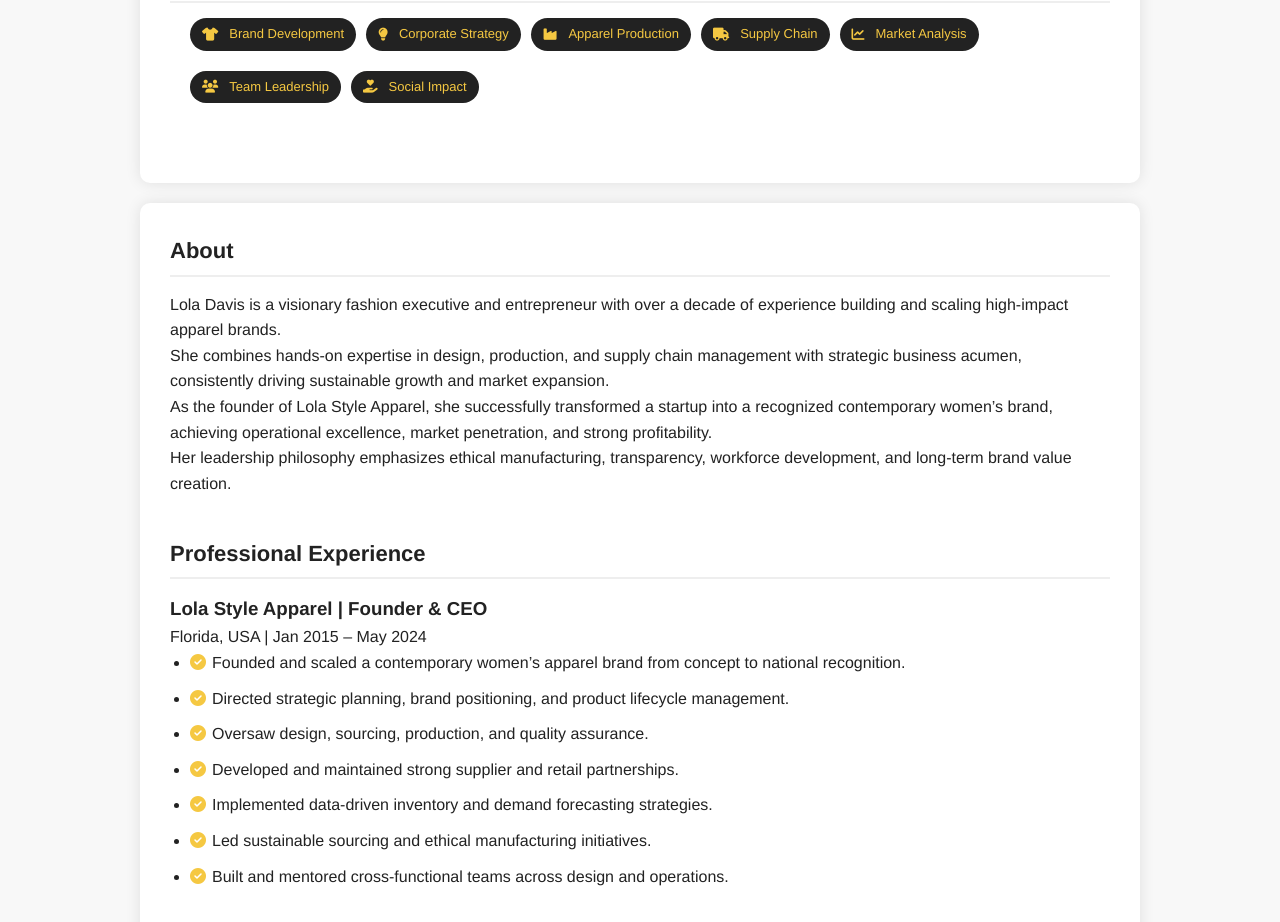
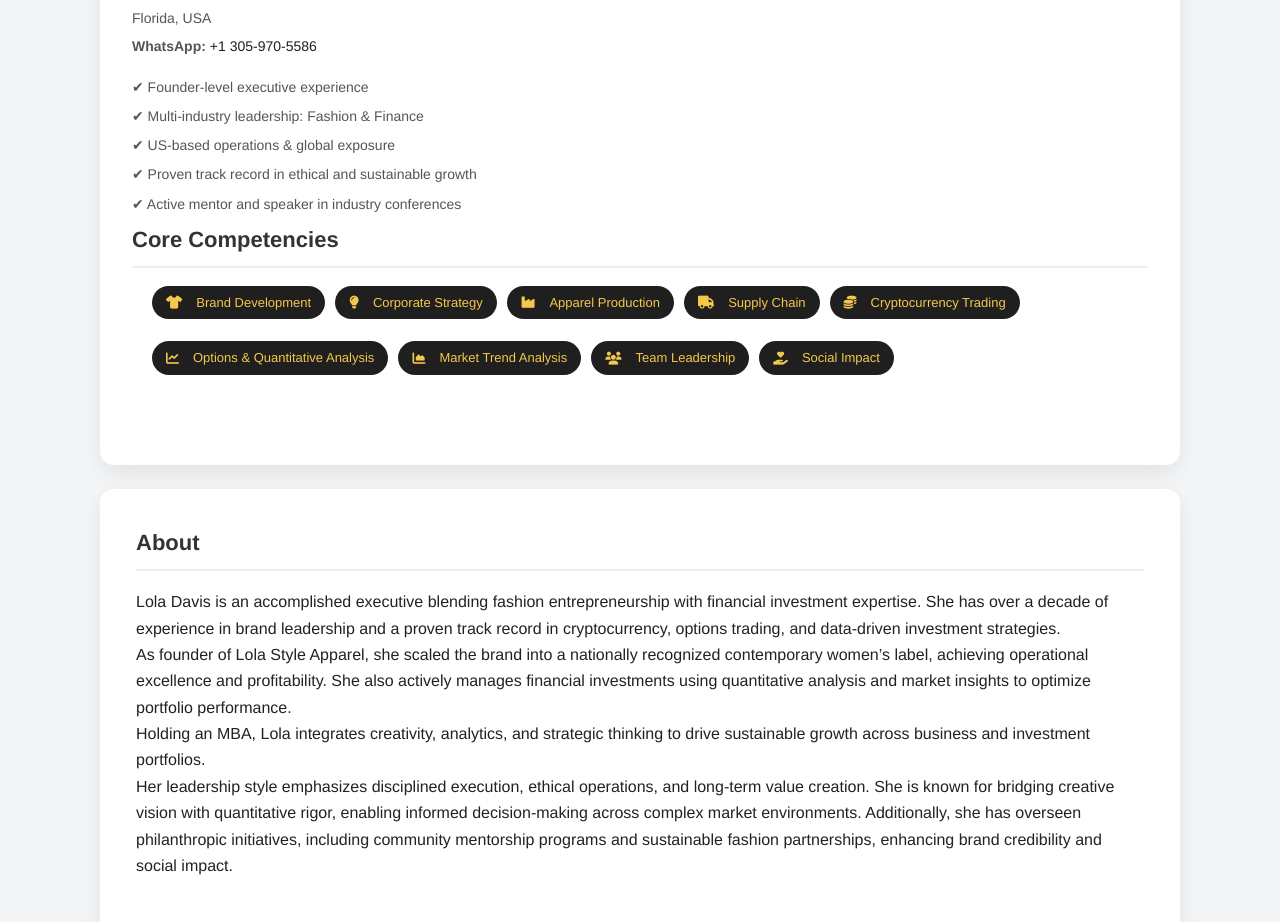
Before and after one commit to LolaDavis860206-sudo/Lola-Davis, a plain HTML site: page index.html in a window 1280 px wide. Shown: the part 1459-2381 px from the top of the page. Drawn offline with Linux system fonts and the light colour scheme.

Commit message:
Update index.html

```diff
--- a/index.html
+++ b/index.html
@@ -2,139 +2,120 @@
 <html lang="en">
 <head>
 <meta charset="UTF-8">
-
-<title>Lola Davis | Fashion Executive & Entrepreneur</title>
-
-<meta name="description" content="Lola Davis is a Fashion Executive, Entrepreneur, and Brand Strategist based in Florida, USA. Founder & CEO of Lola Style Apparel with over a decade of experience in apparel manufacturing, brand development, and ethical fashion leadership.">
-<meta name="keywords" content="Lola Davis, Fashion Executive, Entrepreneur, Brand Strategist, Lola Style Apparel, Fashion CEO Florida, Sustainable Fashion Leader">
-<meta name="author" content="Lola Davis">
-<meta name="robots" content="index, follow">
-
+<title>Lola Davis | Fashion & Finance Executive</title>
 <link rel="stylesheet" href="https://cdnjs.cloudflare.com/ajax/libs/font-awesome/6.4.0/css/all.min.css">
 
-<!-- Google Structured Data -->
-<script type="application/ld+json">
-{
-  "@context": "https://schema.org",
-  "@type": "Person",
-  "name": "Lola Davis",
-  "alternateName": "Lola Davis Fashion Executive",
-  "jobTitle": "Fashion Executive | Entrepreneur | Brand Strategist",
-  "address": {
-    "@type": "PostalAddress",
-    "addressRegion": "Florida",
-    "addressCountry": "United States"
-  },
-  "worksFor": {
-    "@type": "Organization",
-    "name": "Lola Style Apparel"
-  },
-  "description": "Visionary fashion executive and entrepreneur with over a decade of experience building and scaling high-impact apparel brands. Founder and CEO of Lola Style Apparel.",
-  "contactPoint": {
-    "@type": "ContactPoint",
-    "contactType": "WhatsApp",
-    "telephone": "+1-305-970-5586"
-  }
-}
-</script>
-
 <style>
-/* Reset */
+/* =========================
+   Global Reset & Base Style
+   ========================= */
 body, h1, h2, h3, p, ul, li {
     margin: 0;
     padding: 0;
 }
-
 body {
     font-family: "Helvetica Neue", Helvetica, Arial, sans-serif;
-    background-color: #f8f8f8;
+    background-color: #f4f5f7; /* 柔和商务灰，增强可信度 */
     color: #222;
-    line-height: 1.6;
+    line-height: 1.65;
 }
 
-/* Container */
+/* =========================
+   Layout Container
+   ========================= */
 .container {
-    max-width: 1000px;
+    max-width: 1080px;
     margin: 0 auto;
-    padding: 40px 20px;
+    padding: 50px 20px;
     display: flex;
     flex-wrap: wrap;
-    gap: 20px;
+    gap: 24px;
 }
 
-/* Sidebar */
+/* =========================
+   Sidebar (Profile)
+   ========================= */
 .sidebar {
-    flex: 1 1 280px;
+    flex: 1 1 300px;
     background-color: #ffffff;
-    padding: 30px;
-    border-radius: 10px;
-    box-shadow: 0 0 15px rgba(0,0,0,0.1);
+    padding: 32px;
+    border-radius: 14px;
+    box-shadow: 0 8px 24px rgba(0,0,0,0.08);
 }
 
 .sidebar img {
     width: 100%;
-    border-radius: 10px;
-    margin-bottom: 20px;
+    border-radius: 14px;
+    margin-bottom: 22px;
 }
 
 .sidebar h1 {
-    font-size: 28px;
-    margin: 10px 0 5px;
+    font-size: 30px;
+    margin-bottom: 6px;
+    color: #111;
 }
 
 .sidebar p {
     font-size: 14px;
     color: #555;
-    margin: 6px 0;
+    margin: 5px 0;
 }
 
-.sidebar a {
-    color: #222;
-    text-decoration: none;
+/* =========================
+   Trust Signals (NEW)
+   ========================= */
+.trust {
+    margin-top: 18px;
+    font-size: 13px;
+    color: #777;
+}
+.trust p {
+    margin-bottom: 6px;
 }
 
-.sidebar a:hover {
-    text-decoration: underline;
-}
-
-/* Skills */
+/* =========================
+   Skill Tags
+   ========================= */
 .skills ul {
     display: flex;
     flex-wrap: wrap;
     gap: 10px;
     list-style: none;
-    margin-top: 10px;
+    margin-top: 14px;
 }
 
 .skills li {
-    background-color: #222;
-    color: #f5c842;
-    padding: 6px 12px;
-    border-radius: 20px;
+    background-color: #1f1f1f;
+    color: #f3c84b;
+    padding: 6px 14px;
+    border-radius: 18px;
     font-size: 13px;
     display: flex;
     align-items: center;
-    gap: 5px;
+    gap: 6px;
 }
 
-/* Main content */
+/* =========================
+   Main Content
+   ========================= */
 .main {
-    flex: 2 1 650px;
+    flex: 2 1 680px;
     background-color: #ffffff;
-    padding: 30px;
-    border-radius: 10px;
-    box-shadow: 0 0 15px rgba(0,0,0,0.1);
+    padding: 36px;
+    border-radius: 14px;
+    box-shadow: 0 8px 24px rgba(0,0,0,0.08);
 }
 
 section {
-    margin-bottom: 40px;
+    margin-bottom: 46px;
 }
 
 section h2 {
     font-size: 22px;
     border-bottom: 2px solid #eee;
-    padding-bottom: 6px;
-    margin-bottom: 15px;
+    padding-bottom: 8px;
+    margin-bottom: 18px;
+    color: #333;
 }
 
 ul {
@@ -142,15 +123,17 @@
 }
 
 li {
-    margin-bottom: 10px;
+    margin-bottom: 12px;
 }
 
 li i {
-    color: #f5c842;
-    margin-right: 6px;
+    color: #f3c84b;
+    margin-right: 8px;
 }
 
-/* Responsive */
+/* =========================
+   Responsive
+   ========================= */
 @media (max-width: 900px) {
     .container {
         flex-direction: column;
@@ -163,20 +146,30 @@
 
 <div class="container">
 
-<!-- Sidebar -->
+<!-- =========================
+     Sidebar
+     ========================= -->
 <div class="sidebar">
-    <img src="photo1.jpg" alt="Lola Davis Fashion Executive and Founder of Lola Style Apparel">
+    <img src="photo1.jpg" alt="Lola Davis Portrait">
 
     <h1>Lola Davis</h1>
-    <p><strong>Fashion Executive | Entrepreneur | Brand Strategist</strong></p>
-    <p>Florida, United States</p>
-
-    <p>
-        <i class="fab fa-whatsapp"></i>
-        <a href="https://wa.me/13059705586" target="_blank">
-            WhatsApp: +1 305-970-5586
+    <p>Fashion Executive | Entrepreneur | Brand & Finance Strategist</p>
+    <p>Florida, USA</p>
+    <!-- 点击 WhatsApp -->
+    <p><strong>WhatsApp:</strong>
+        <a href="https://wa.me/13059705586" target="_blank" style="color:#1f1f1f; text-decoration:none;">
+        +1 305-970-5586
         </a>
     </p>
+
+    <!-- 增强真实度 -->
+    <div class="trust">
+        <p>✔ Founder-level executive experience</p>
+        <p>✔ Multi-industry leadership: Fashion & Finance</p>
+        <p>✔ US-based operations & global exposure</p>
+        <p>✔ Proven track record in ethical and sustainable growth</p>
+        <p>✔ Active mentor and speaker in industry conferences</p>
+    </div>
 
     <section class="skills">
         <h2>Core Competencies</h2>
@@ -185,57 +178,78 @@
             <li><i class="fas fa-lightbulb"></i>Corporate Strategy</li>
             <li><i class="fas fa-industry"></i>Apparel Production</li>
             <li><i class="fas fa-truck"></i>Supply Chain</li>
-            <li><i class="fas fa-chart-line"></i>Market Analysis</li>
+            <li><i class="fas fa-coins"></i>Cryptocurrency Trading</li>
+            <li><i class="fas fa-chart-line"></i>Options & Quantitative Analysis</li>
+            <li><i class="fas fa-chart-area"></i>Market Trend Analysis</li>
             <li><i class="fas fa-users"></i>Team Leadership</li>
             <li><i class="fas fa-hand-holding-heart"></i>Social Impact</li>
         </ul>
     </section>
 </div>
 
-<!-- Main -->
+<!-- =========================
+     Main Content
+     ========================= -->
 <div class="main">
 
-<section>
+<section class="about">
 <h2>About</h2>
-<p>
-Lola Davis is a visionary fashion executive and entrepreneur with over a decade of experience building and scaling high-impact apparel brands.
-</p>
-<p>
-She combines hands-on expertise in design, production, and supply chain management with strategic business acumen, consistently driving sustainable growth and market expansion.
-</p>
-<p>
-As the founder of Lola Style Apparel, she successfully transformed a startup into a recognized contemporary women’s brand, achieving operational excellence, market penetration, and strong profitability.
-</p>
-<p>
-Her leadership philosophy emphasizes ethical manufacturing, transparency, workforce development, and long-term brand value creation.
-</p>
+<p>Lola Davis is an accomplished executive blending fashion entrepreneurship with financial investment expertise. She has over a decade of experience in brand leadership and a proven track record in cryptocurrency, options trading, and data-driven investment strategies.</p>
+
+<p>As founder of Lola Style Apparel, she scaled the brand into a nationally recognized contemporary women’s label, achieving operational excellence and profitability. She also actively manages financial investments using quantitative analysis and market insights to optimize portfolio performance.</p>
+
+<p>Holding an MBA, Lola integrates creativity, analytics, and strategic thinking to drive sustainable growth across business and investment portfolios.</p>
+
+<!-- 新增真实感补充 -->
+<p>Her leadership style emphasizes disciplined execution, ethical operations, and long-term value creation. She is known for bridging creative vision with quantitative rigor, enabling informed decision-making across complex market environments. Additionally, she has overseen philanthropic initiatives, including community mentorship programs and sustainable fashion partnerships, enhancing brand credibility and social impact.</p>
 </section>
 
 <section>
 <h2>Professional Experience</h2>
 
 <h3>Lola Style Apparel | Founder & CEO</h3>
-<p>Florida, USA | Jan 2015 – May 2024</p>
+<p>Jan 2015 – May 2024 | Florida, USA</p>
+<ul>
+<li><i class="fas fa-check-circle"></i>Founded and scaled a nationally recognized contemporary women’s apparel brand.</li>
+<li><i class="fas fa-check-circle"></i>Directed strategic planning, product management, and multi-channel retail marketing.</li>
+<li><i class="fas fa-check-circle"></i>Oversaw design, production, and supply chain management for quality and efficiency.</li>
+<li><i class="fas fa-check-circle"></i>Built and led high-performing teams, expanding brand reach internationally.</li>
+<li><i class="fas fa-check-circle"></i>Implemented sustainable sourcing and ethical production practices.</li>
+<li><i class="fas fa-check-circle"></i>Negotiated key partnerships with international retailers and online platforms to enhance distribution.</li>
+<li><i class="fas fa-check-circle"></i>Launched brand ambassador and influencer programs to strengthen brand awareness.</li>
+</ul>
 
+<h3>Cryptocurrency & Data-Driven Trading | Investment Advisor</h3>
+<p>2020 – Present</p>
 <ul>
-<li><i class="fas fa-check-circle"></i>Founded and scaled a contemporary women’s apparel brand from concept to national recognition.</li>
-<li><i class="fas fa-check-circle"></i>Directed strategic planning, brand positioning, and product lifecycle management.</li>
-<li><i class="fas fa-check-circle"></i>Oversaw design, sourcing, production, and quality assurance.</li>
-<li><i class="fas fa-check-circle"></i>Developed and maintained strong supplier and retail partnerships.</li>
-<li><i class="fas fa-check-circle"></i>Implemented data-driven inventory and demand forecasting strategies.</li>
-<li><i class="fas fa-check-circle"></i>Led sustainable sourcing and ethical manufacturing initiatives.</li>
-<li><i class="fas fa-check-circle"></i>Built and mentored cross-functional teams across design and operations.</li>
+<li><i class="fas fa-coins"></i>Manage cryptocurrency and options trading portfolios using quantitative analysis.</li>
+<li><i class="fas fa-shield-alt"></i>Develop risk management strategies and respond to market volatility.</li>
+<li><i class="fas fa-chart-line"></i>Utilize data analytics to guide investment decisions and forecasting.</li>
+<li><i class="fas fa-users"></i>Train and mentor team members in quantitative trading and investment strategies.</li>
+<li><i class="fas fa-hand-holding-heart"></i>Provide pro bono workshops for aspiring investors on ethical trading and portfolio management.</li>
 </ul>
 </section>
 
 <section>
 <h2>Education</h2>
 
-<h3>University of Florida | Gainesville, FL</h3>
-<p>Bachelor’s Degree, Business Administration & Fashion Merchandising | 2006 – 2010</p>
+<h3>Harvard Business School | MBA</h3>
+<p>2012 – 2014</p>
+<ul>
+<li><i class="fas fa-graduation-cap"></i>Specialized in Corporate Strategy, Financial Investment, and Data Analysis</li>
+<li><i class="fas fa-lightbulb"></i>Participated in global brand management and portfolio case studies</li>
+<li><i class="fas fa-users"></i>Engaged in mentorship and consulting projects with startup founders</li>
+</ul>
 
-<h3>Palm Beach Central High School | Florida</h3>
-<p>Graduated with Honors | 2002 – 2006</p>
+<h3>University of Florida | BBA in Business & Fashion Merchandising</h3>
+<p>2006 – 2010</p>
+<ul>
+<li><i class="fas fa-graduation-cap"></i>Concentration in Retail Strategy and Investment Fundamentals</li>
+<li><i class="fas fa-lightbulb"></i>Interned with leading fashion brands on market research and operational analysis</li>
+</ul>
+
+<h3>Palm Beach Central High School | Honors Graduate</h3>
+<p>2002 – 2006</p>
 </section>
 
 <section>
@@ -244,6 +258,9 @@
 <li><i class="fas fa-award"></i>Outstanding Student Leadership Award (2005)</li>
 <li><i class="fas fa-award"></i>First Place – Regional Business Plan Competition (2006)</li>
 <li><i class="fas fa-award"></i>Excellence in Design & Creativity Award (2006)</li>
+<li><i class="fas fa-award"></i>Multiple recognitions for leadership, innovation, and community contributions</li>
+<li><i class="fas fa-award"></i>Featured Speaker at National Women in Business Conferences (2018 & 2021)</li>
+<li><i class="fas fa-award"></i>Recognized for innovative integration of fashion entrepreneurship and finance analytics</li>
 </ul>
 </section>
 
```
